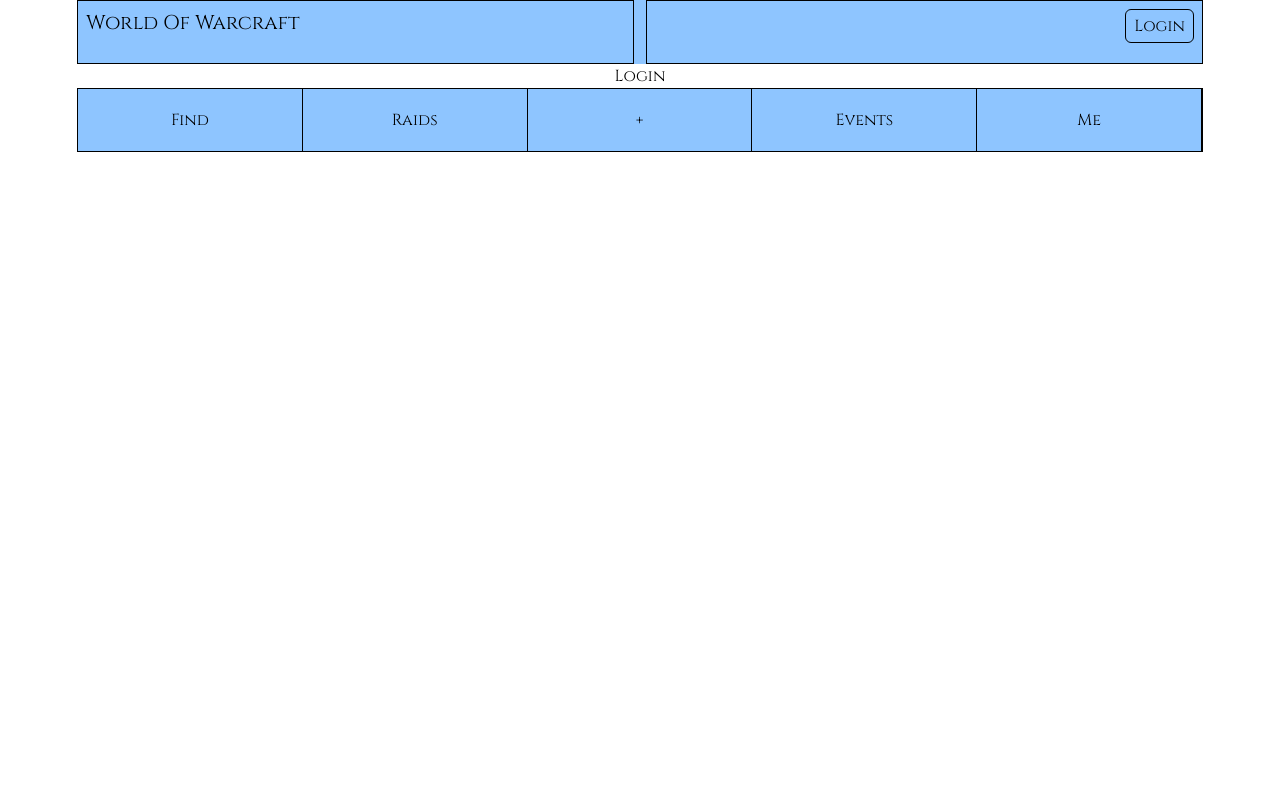
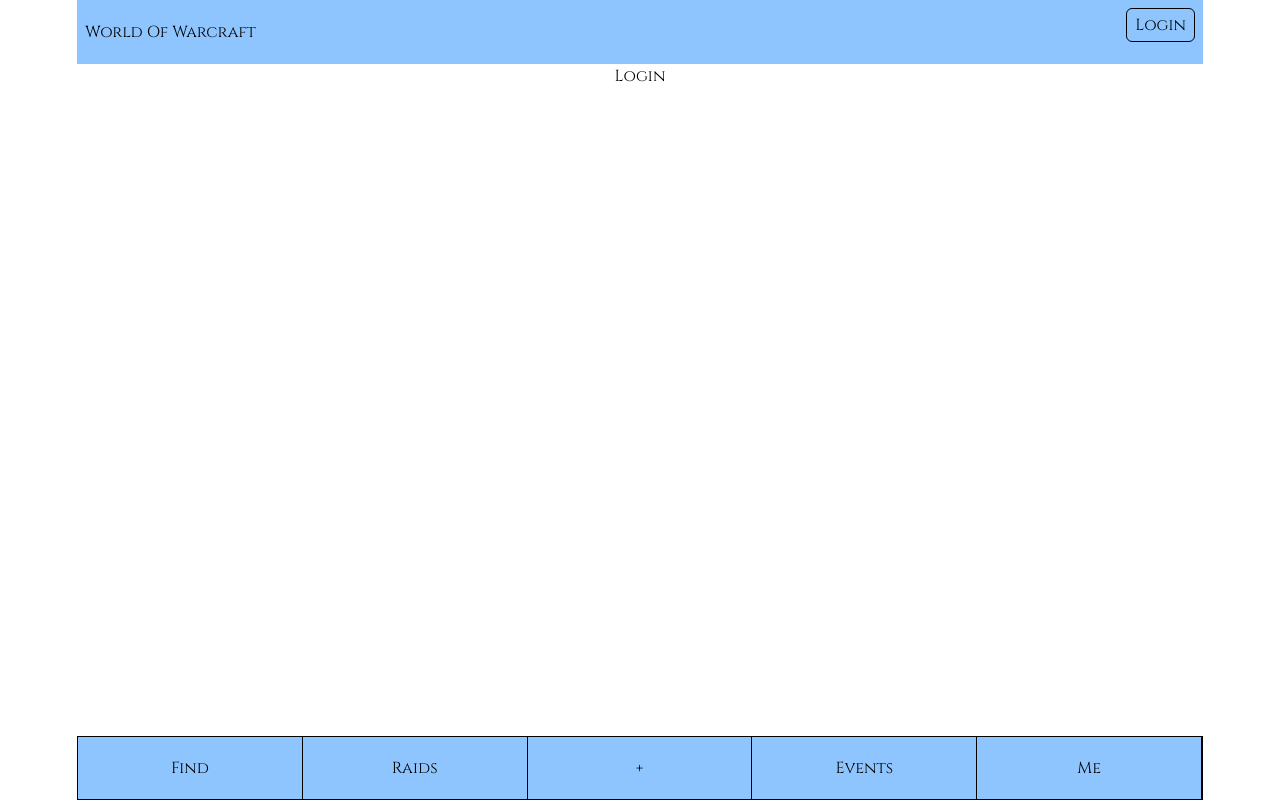
Before and after one commit to bexy65/social, a React (Vite) app in the folder frontend/: page /login in a window 1280 px wide. Built offline with nearby package versions, Linux system fonts and the light colour scheme.

Commit message:
feat: #1 better approach to layout using only 1 main to use it as pages nav and bottom to not move

```diff
--- a/frontend/components/Posts.jsx
+++ b/frontend/components/Posts.jsx
@@ -21,15 +21,15 @@
     return (
         <>
             <main className="h-full flex-1 overflow-y-auto px-2 lg:px-0 pb-16">
-                <div className=" text-start p-2">
-                    <div className="m-0 border">what u think?</div>
-                    <div className="border">
+                <div className=" text-start p-2 mx-auto max-w-2xl border-b">
+                    <div className="m-0 ">what u think?</div>
+                    <div className="">
                         <p>button section</p>
                     </div>
                 </div>
                 <div className="text-start mx-auto max-w-2xl">
                     {posts.map((post) => (
-                        <div className="mb-2 border py-2" key={post.id}>
+                        <div className="mb-2 border-b py-2" key={post.id}>
                             <h2>{post.title}</h2>
                             <p>{post.body}</p>
                         </div>
--- a/frontend/components/layout/BottomNav.jsx
+++ b/frontend/components/layout/BottomNav.jsx
@@ -13,9 +13,9 @@
     return (
         <div className="border h-16 flex items-center m-0 sticky inset-x-0 bottom-0 bg-blue-300">
             {nav.map((e)=>(
-                <div className="w-1/4 m-0 h-full flex items-center border-r p-2" key={e}>
-                   <p className="m-0 p-0 w-full">{e}</p>
-                </div>
+                <button className="w-1/4 m-0 h-full flex items-center text-center border-r p-2" key={e} onClick={()=>console.log('clicked')} type="button">
+                    <p className="m-0 p-0 w-full">{e}</p>
+                </button>
              )
             )}
         </div>
--- a/frontend/components/layout/Header.jsx
+++ b/frontend/components/layout/Header.jsx
@@ -3,10 +3,10 @@
 function Header(){
     return (
         <div className="flex w-full h-12 lg:h-16 sticky gap-3 inset-x-0 top-0 bg-blue-300 m-0">
-            <div className="border p-2 w-1/2 text-start">
-                <p className="m-0 p-0 text-sm lg:text-xl">World Of Warcraft</p>
+            <div className=" p-2 w-1/2 text-start flex items-center">
+                <NavLink to={'/'}> World Of Warcraft </NavLink>
             </div>
-            <div className="border p-2 w-1/2 text-end">
+            <div className=" p-2 w-1/2 text-end">
                 <button className="px-2 py-1 border rounded-md">
                     <NavLink to={'/login'}> Login </NavLink>
                 </button>
--- a/frontend/pages/Home.jsx
+++ b/frontend/pages/Home.jsx
@@ -6,11 +6,9 @@
 function Home() {
     return (
         <>
-            <div className="flex h-[calc(100vh-4rem)]">
 
-                <Posts />
+            <Posts />
 
-            </div>
         </>
     )
 }
--- a/frontend/src/App.jsx
+++ b/frontend/src/App.jsx
@@ -1,27 +1,29 @@
-import { useState } from 'react'
 import { BrowserRouter, Route, Routes } from 'react-router-dom'
 import './App.css'
 import Home from '../pages/Home'
 import Login from '../pages/Login'
 import Header from '../components/layout/Header'
 import BottomNav from '../components/layout/BottomNav'
-BottomNav
 
 function App() {
+  return (
+    <BrowserRouter>
+      <div className="h-screen flex flex-col overflow-hidden">
 
-  return (
-    <>
-      <BrowserRouter>
-        <div className="h-screen overflow-hidden">
-          <Header />
+        <Header />
+
+        {/* Every page automatically gets the available height + scrolling */}
+        <main className="flex-1 min-h-0 overflow-y-auto">
           <Routes>
             <Route index element={<Home />} />
-            <Route path='/login' element={<Login />} />
+            <Route path="/login" element={<Login />} />
           </Routes>
-          <BottomNav/>
-        </div>
-      </BrowserRouter>
-    </>
+        </main>
+
+        <BottomNav />
+
+      </div>
+    </BrowserRouter>
   )
 }
 
```
